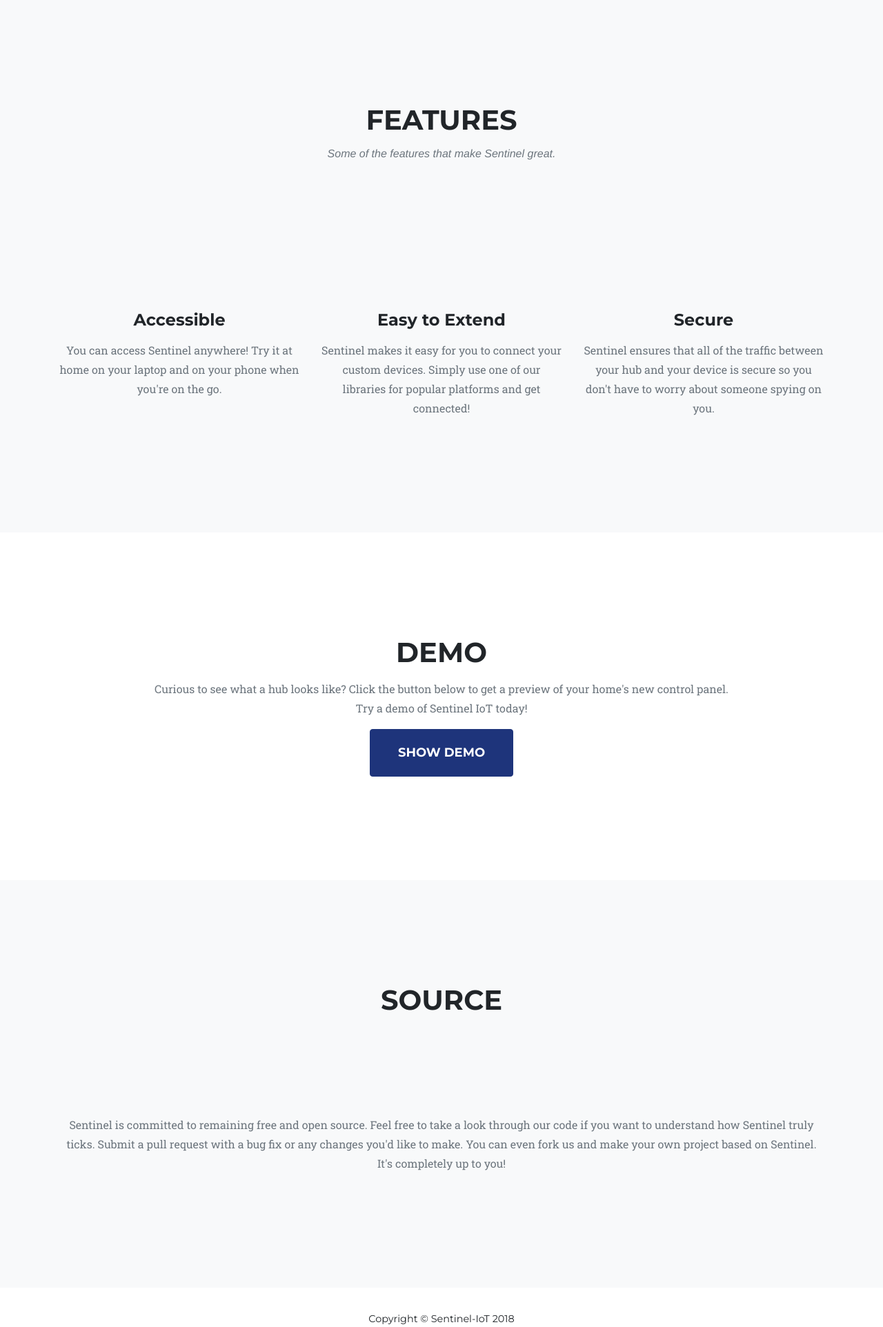
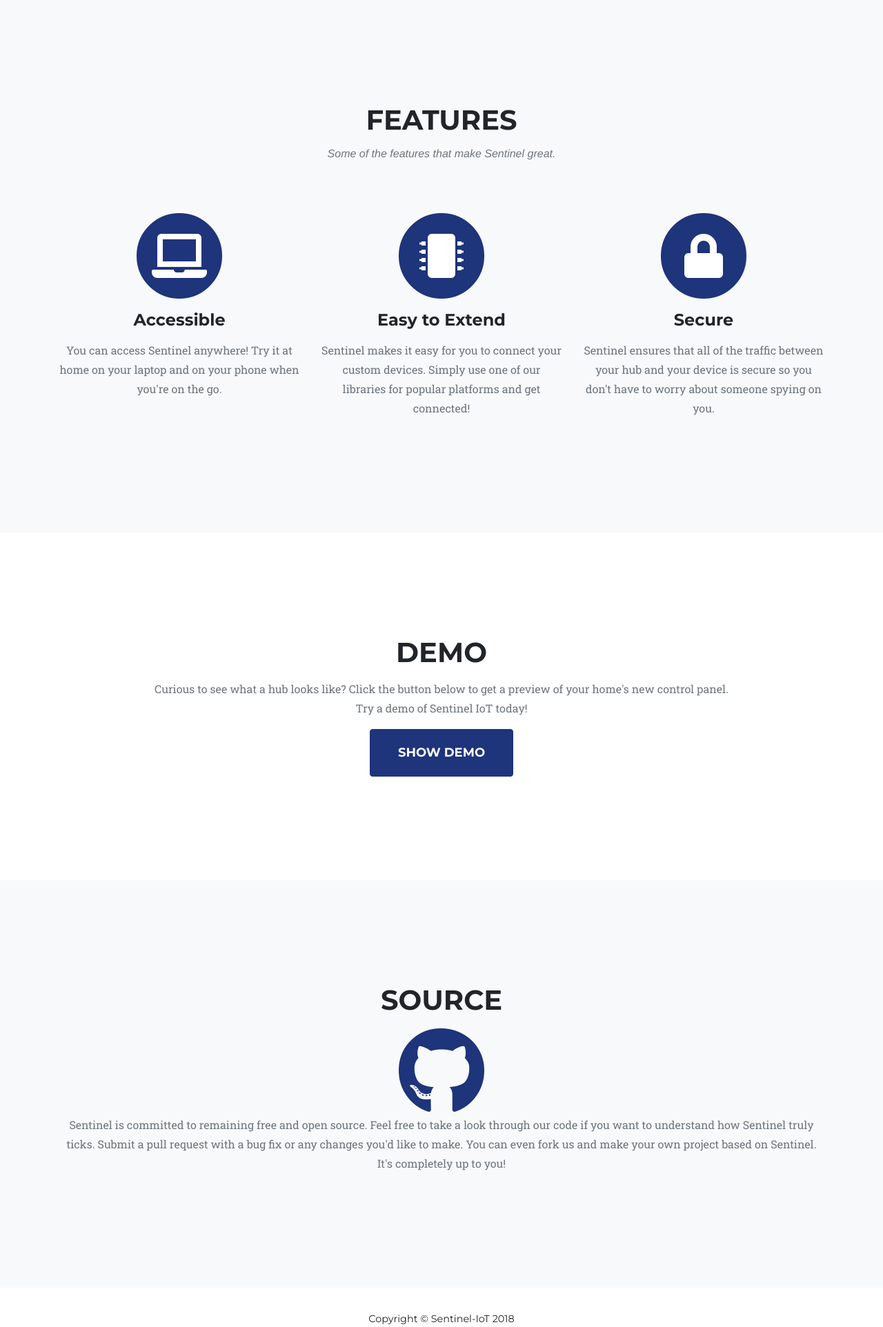
Before and after one commit to sean-dooher/sentinel-iot, a Django app: page / in a window 1280 px wide. Shown: the part 1169-3093 px from the top of the page at 69% size. Run offline with Django 3.2, Linux system fonts and the light colour scheme; some libraries are stand-ins or nearby versions; some web fonts are replaced.

Commit message:
Adds a fetch polyfill, fixes font-awesome icons

```diff
--- a/sentinel/frontend/templates/index.html
+++ b/sentinel/frontend/templates/index.html
@@ -13,7 +13,7 @@
     <link href="{% static 'vendor/bootstrap/css/bootstrap.css' %}" rel="stylesheet">
 
     <!-- Custom fonts for this template -->
-    <link href="{% static 'vendor/font-awesome/css/font-awesome.css' %}" rel="stylesheet" type="text/css">
+    <link href="https://use.fontawesome.com/releases/v5.0.3/css/all.css" rel="stylesheet" type="text/css">
     <link href="https://fonts.googleapis.com/css?family=Montserrat:400,700" rel="stylesheet" type="text/css">
     <link href='https://fonts.googleapis.com/css?family=Kaushan+Script' rel='stylesheet' type='text/css'>
     <link href='https://fonts.googleapis.com/css?family=Droid+Serif:400,700,400italic,700italic' rel='stylesheet' type='text/css'>
@@ -218,7 +218,7 @@
           <div class="col-md-12">
             <a href="https://github.com/sean-dooher/sentinel-iot">
                 <span class="fa-stack fa-4x">
-                  <i class="fa fa-github fa-2x text-primary"></i>
+                  <i class="fab fa-github fa-2x text-primary"></i>
                 </span>
             </a>
             <p class="text-muted">Sentinel is committed to remaining free and open source. Feel free to take a look through our code if you want to understand how Sentinel truly ticks. Submit a pull request with a bug fix or any changes you'd like to make. You can even fork us and make your own project based on Sentinel. It's completely up to you!</p>
--- a/sentinel/package.json
+++ b/sentinel/package.json
@@ -30,6 +30,7 @@
     "js-cookie": "^2.2.0",
     "prop-types": "^15.6.0",
     "react-dragula": "^1.1.17",
-    "reactstrap": "^5.0.0-alpha.4"
+    "reactstrap": "^5.0.0-alpha.4",
+    "whatwg-fetch": "^2.0.3"
   }
 }
```
Also changed, not shown: sentinel/hub/bindings.py (added).
